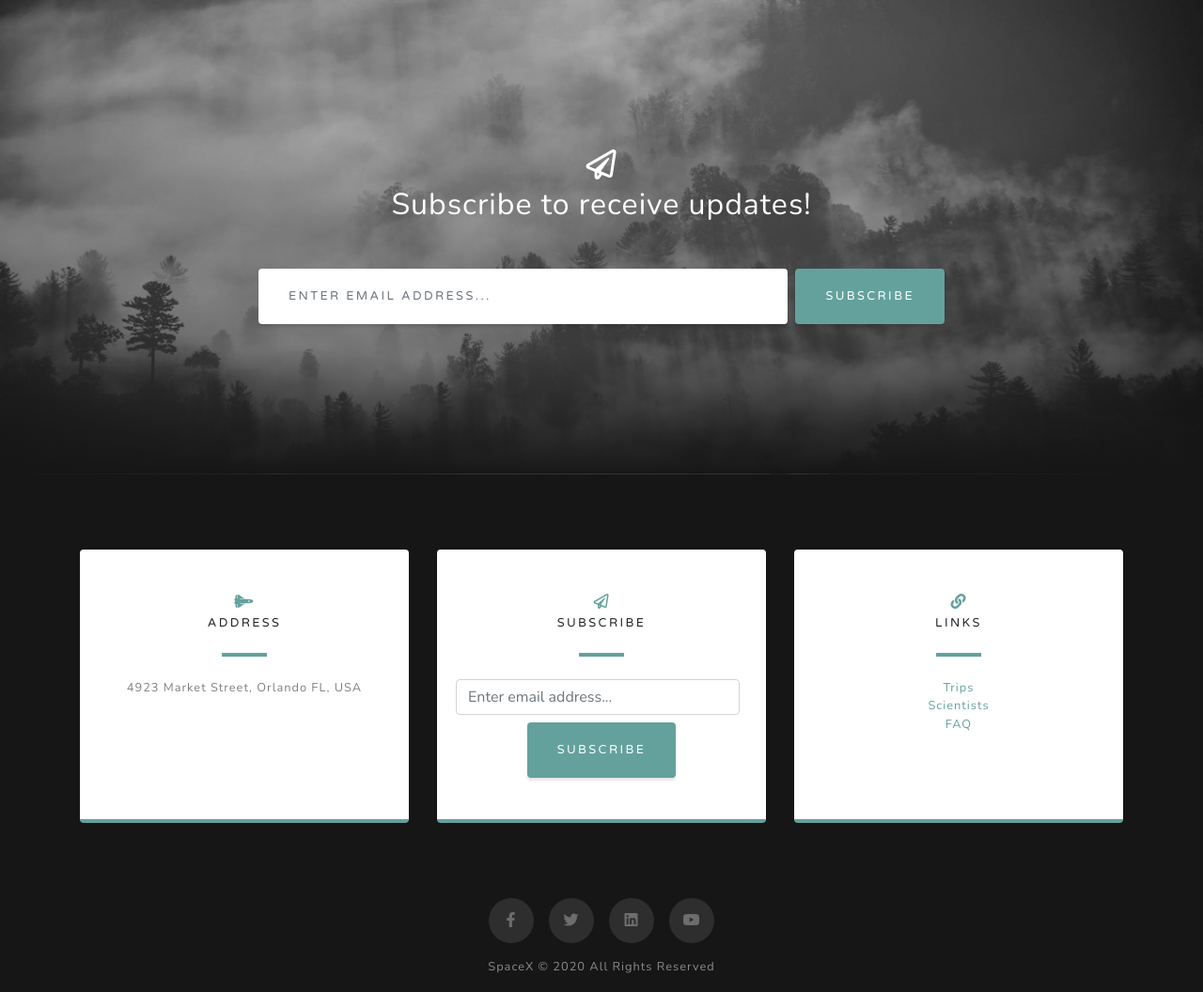
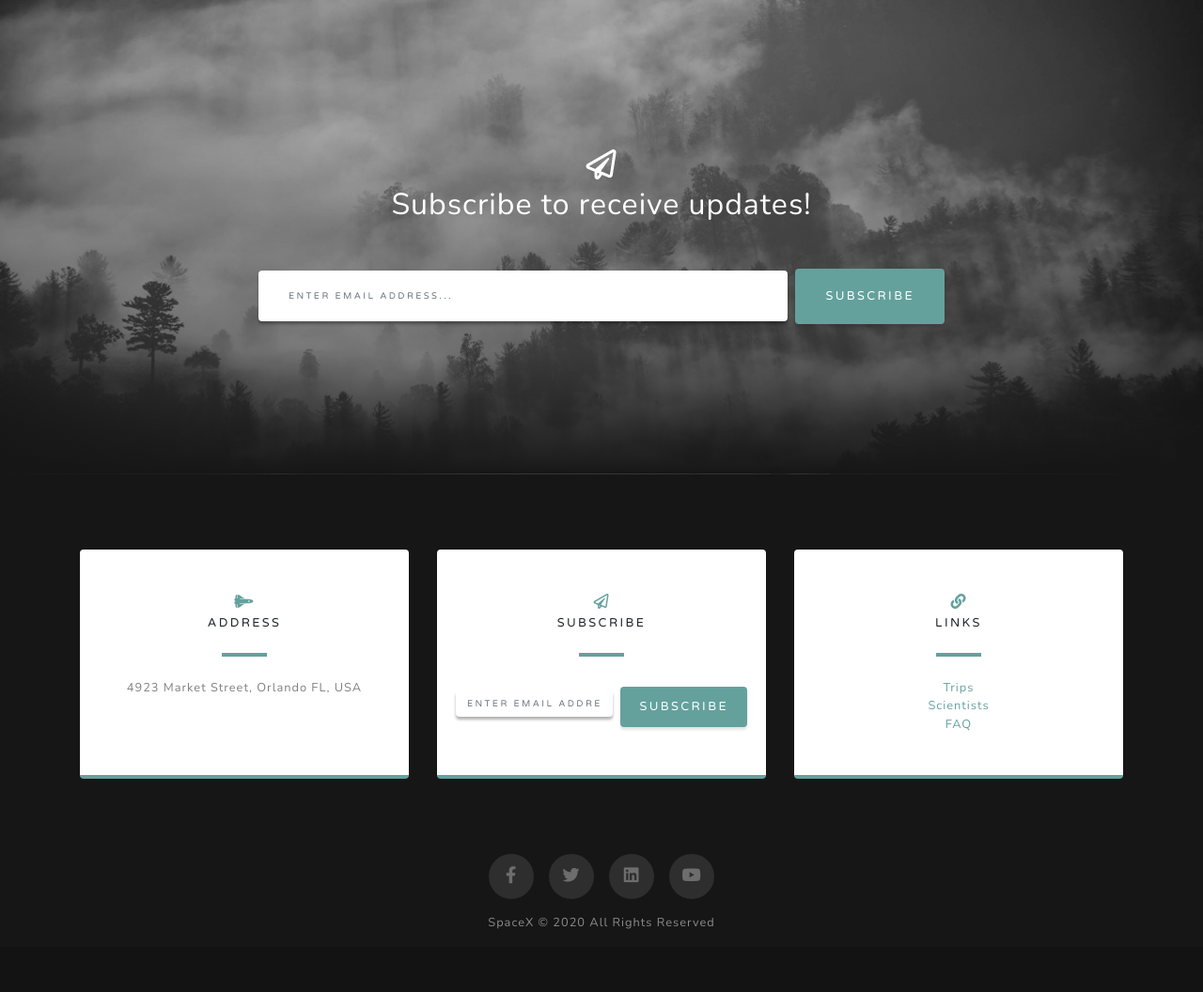
Before and after one commit to AlexiaDelorme/project-spacex, a Django app: page / in a window 1280 px wide. Shown: the part 3151-4207 px from the top of the page at 94% size. After the commit the page ends 4140 px from the top, so only its background shows below. Run offline with Django 3.2, Linux system fonts and the light colour scheme; some libraries are stand-ins or nearby versions.

Commit message:
Added custom style to footer

```diff
--- a/static/css/custom.css
+++ b/static/css/custom.css
@@ -11,3 +11,20 @@
     color: rgba(255,255,255,.75);
     background: transparent;
 }
+
+input#inputEmail {
+    box-shadow: 0 0.1875rem 0.1875rem 0 rgba(0, 0, 0, 0.3) !important;
+    font-family: 'Varela Round';
+    font-size: 60%;
+    text-transform: uppercase;
+    letter-spacing: 0.15rem;
+    border: 0;
+}
+
+.btn-subscribe {
+    padding: 0.75rem 1.25rem;
+}
+
+.footer-icon {
+    font-size: large;
+}
```
